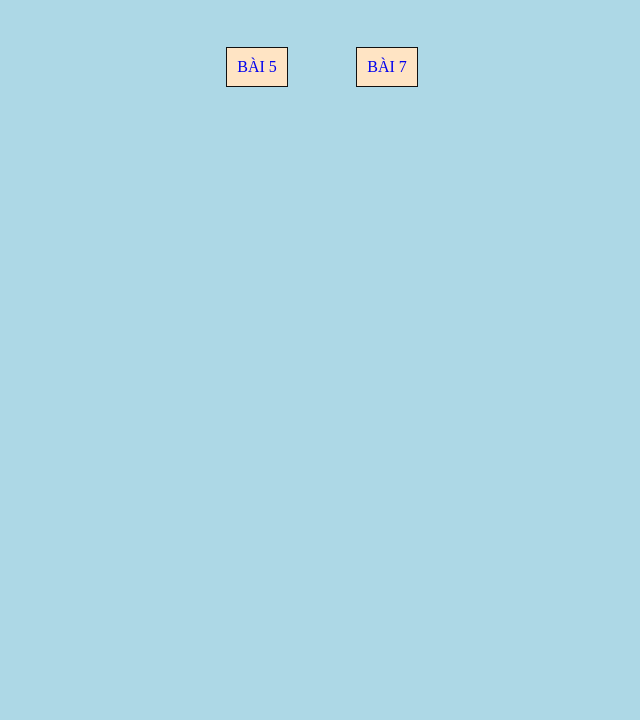
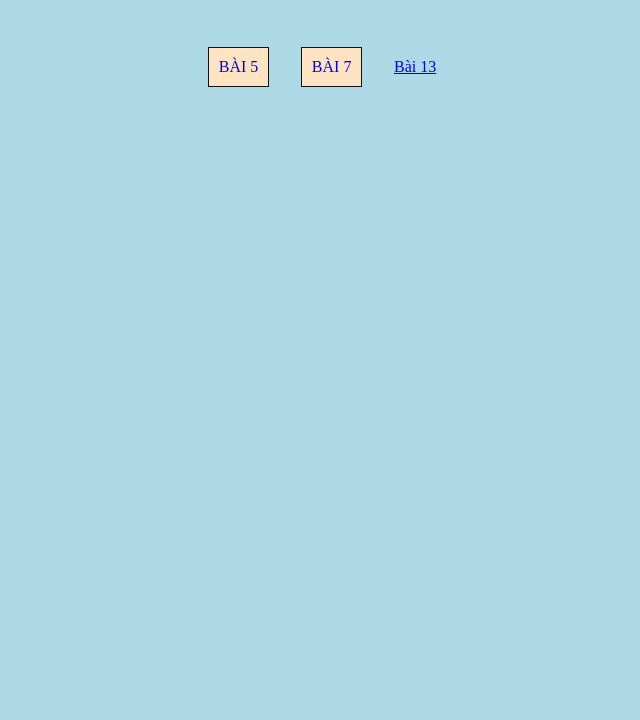
Before and after one commit to nguyenlong68/website683.github.io, a plain HTML site: page index.html in a window 1280 px wide. Shown: the part 80-800 px from the top of the page, without its empty margins (318-958 px from the left). Drawn offline with Linux system fonts and the light colour scheme.

Commit message:
Update index.html

```diff
--- a/index.html
+++ b/index.html
@@ -15,6 +15,9 @@
         <li>
             <a href="https://nguyenlong68.github.io/BT7.github.io/" class="bai7">Bài 7</a>
         </li>
+        <li>
+            <a href="https://nguyenlong68.github.io/BT13.github.io/" class="bai13">Bài 13</a>
+        </li>
     </div>
 </body>
 </html>
```
